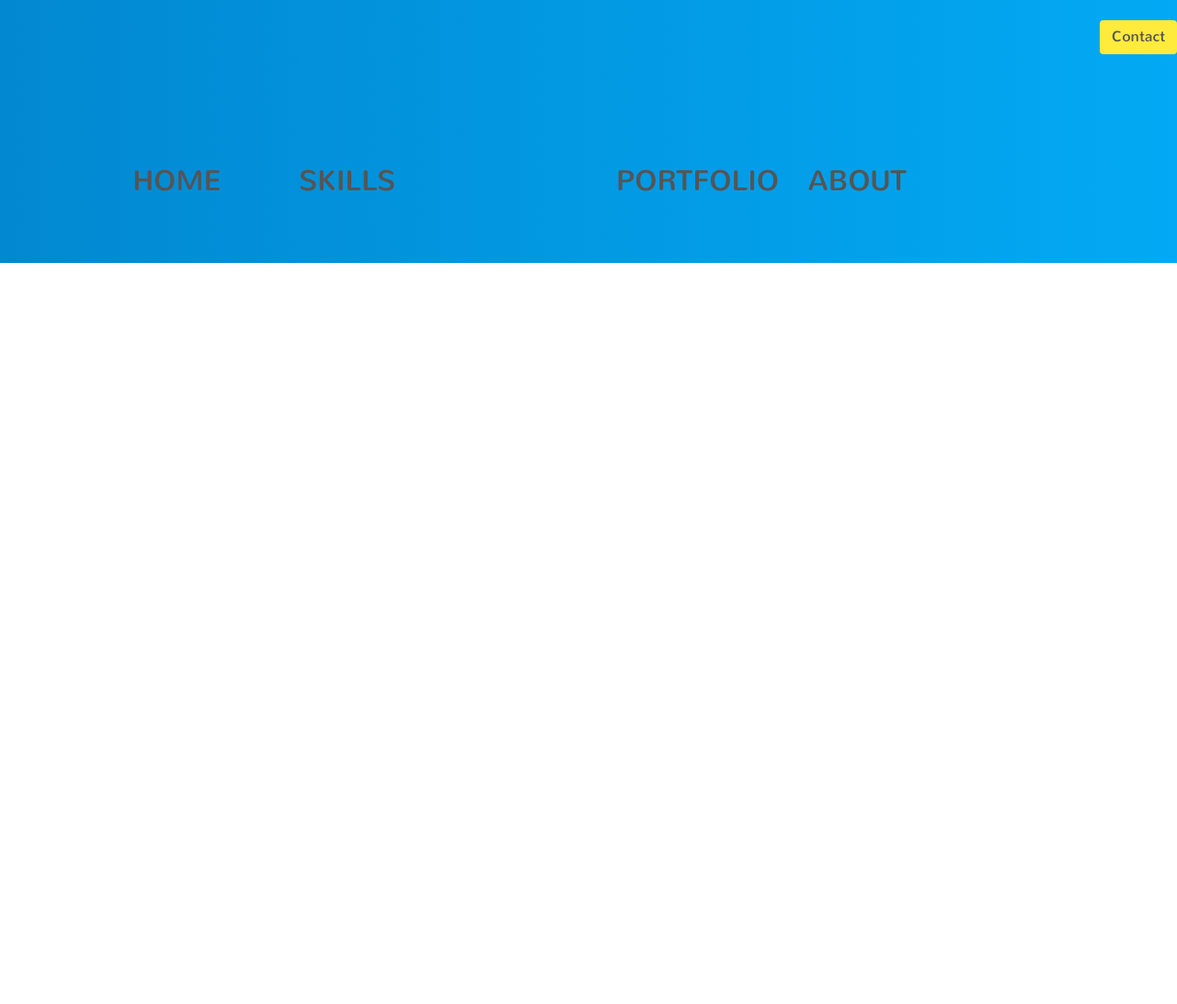
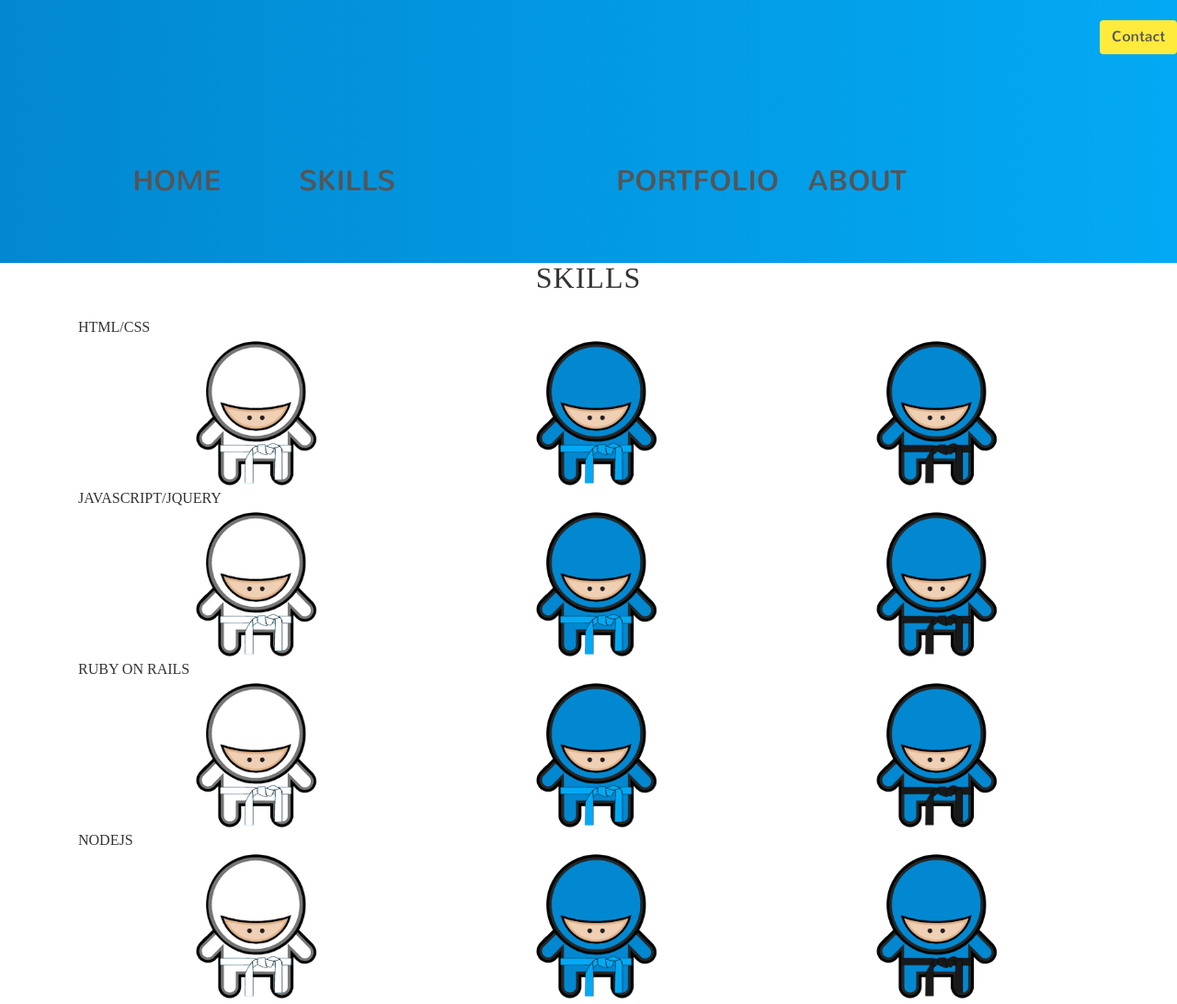
Before and after one commit to renisalcedo/legacy-portfolio, a plain HTML site: page index.html in a window 1280 px wide. Shown: the part 514-1606 px from the top of the page at 92% size. Before the commit the page ends 800 px from the top, so only its background shows below. Drawn offline with nearby package versions, Linux system fonts and the light colour scheme.

Commit message:
Added content for skills

```diff
--- a/index.html
+++ b/index.html
@@ -51,8 +51,43 @@
         <input class="btn btn-side-submit" type="submit" name="submit" id="submit" value="Send" />
       </form>
     </aside>
+    <!-- Section Skills -->
+    <section class="skills" id="skills">
+      <div class="container">
+        <h2>Skills</h2>
+        <!-- HTML/CSS -->
+        <figure>
+          <figcaption>HTML/CSS</figcaption>
+          <img class="img-responsive col-xs-4 col-sm-4 col-md-4 col-lg-4" src="assets/img/ninja-white-belt.png" alt="Beginner" />
+          <img class="img-responsive col-xs-4 col-sm-4 col-md-4 col-lg-4" src="assets/img/ninja-blue-belt.png" alt="Intermediate" />
+          <img class="img-responsive col-xs-4 col-sm-4 col-md-4 col-lg-4" src="assets/img/ninja-black-belt.png" alt="Expert" />
+        </figure>
+        <!-- Javascript/JQ -->
+        <figure>
+          <figcaption>JAVASCRIPT/JQUERY</figcaption>
+          <img class="img-responsive col-xs-4 col-sm-4 col-md-4 col-lg-4" src="assets/img/ninja-white-belt.png" alt="Beginner" />
+          <img class="img-responsive col-xs-4 col-sm-4 col-md-4 col-lg-4" src="assets/img/ninja-blue-belt.png" alt="Intermediate" />
+          <img class="img-responsive col-xs-4 col-sm-4 col-md-4 col-lg-4" src="assets/img/ninja-black-belt.png" alt="Expert" />
+        </figure>
+        <!-- RUBY ON RAILS -->
+        <figure>
+          <figcaption>RUBY ON RAILS</figcaption>
+          <img class="img-responsive col-xs-4 col-sm-4 col-md-4 col-lg-4" src="assets/img/ninja-white-belt.png" alt="Beginner" />
+          <img class="img-responsive col-xs-4 col-sm-4 col-md-4 col-lg-4" src="assets/img/ninja-blue-belt.png" alt="intermediate" />
+          <img class="img-responsive col-xs-4 col-sm-4 col-md-4 col-lg-4" src="assets/img/ninja-black-belt.png" alt="Expert" />
+        </figure>
+        <!-- NODEJS -->
+        <figure>
+          <figcaption>NODEJS</figcaption>
+          <img class="img-responsive col-xs-4 col-sm-4 col-md-4 col-lg-4" src="assets/img/ninja-white-belt.png" alt="Beginner" />
+          <img class="img-responsive col-xs-4 col-sm-4 col-md-4 col-lg-4" src="assets/img/ninja-blue-belt.png" alt="Intermediate" />
+          <img class="img-responsive col-xs-4 col-sm-4 col-md-4 col-lg-4" src="assets/img/ninja-black-belt.png" alt="Expert" />
+        </figure>
+      </div>
+    </section>
 
     <script src="https://ajax.googleapis.com/ajax/libs/jquery/3.1.1/jquery.min.js"></script>
     <script type="text/javascript" charset="utf-8" src="assets/js/action.js"></script>
+
   </body>
 </html>
```
Lines whose indentation alone changed are shown as unchanged.
